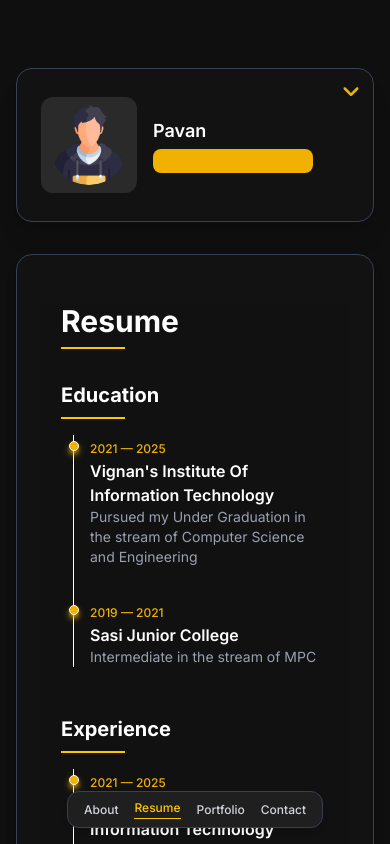
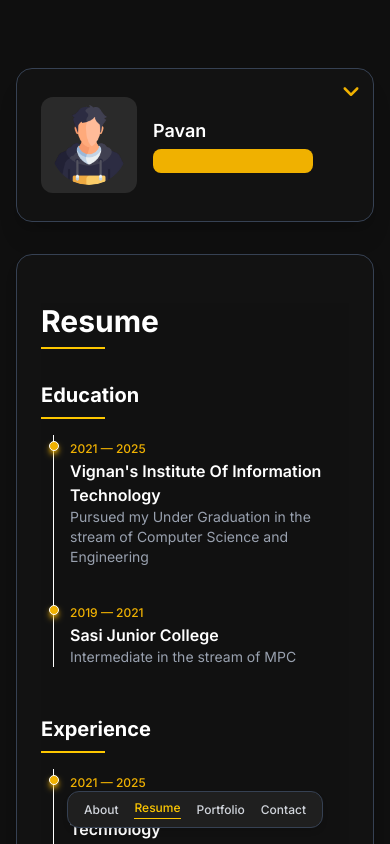
Before and after one commit to paavn17/portfolio, a Next.js app: page / in a window 390 px wide. Both pictures are taken after a click on the button "Resume". Shown: the top 844 px of the page. Built offline with nearby package versions, Linux system fonts and the light colour scheme.

Commit message:
responsiveness change

```diff
--- a/components/resume.tsx
+++ b/components/resume.tsx
@@ -5,7 +5,7 @@
 
 export default function Resume() {
   return (
-    <main className="min-h-screen bg-[#111] px-5 sm:px-0">
+    <main className="min-h-screen bg-[#111]">
       <div className="max-w-full mx-auto">
         <motion.h1
           initial={{ opacity: 0, y: 20 }}
```
